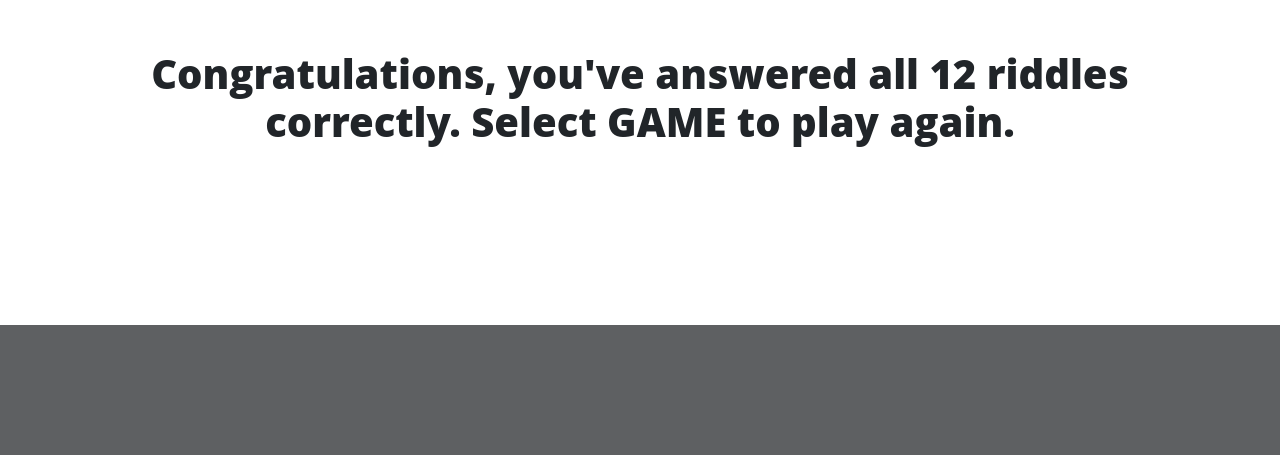
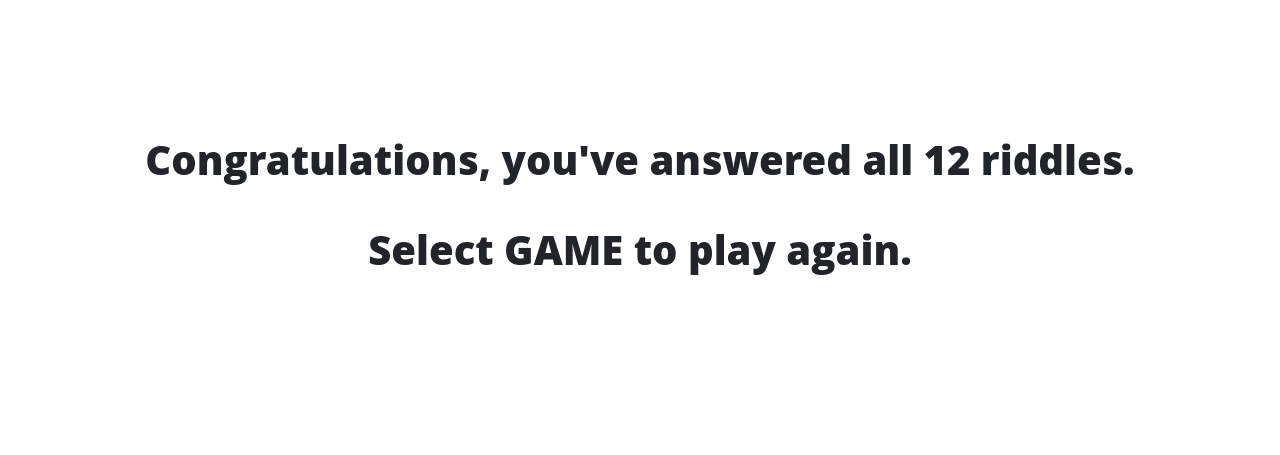
Before and after one commit to GithHayden/IQ-Riddle-Game, a Flask app: template templates/gameover.html in a window 1280 px wide. Shown: the part 475-930 px from the top of the page. Before the commit the page ends 800 px from the top, so only its background shows below. Run offline with Flask 2, Linux system fonts and the light colour scheme; the template is opened without the code that fills it, so the values that code supplies are empty; some libraries are stand-ins or nearby versions.

Commit message:
Update gameover.html styling

```diff
--- a/templates/gameover.html
+++ b/templates/gameover.html
@@ -4,8 +4,11 @@
 <body>
     <div class="row">
         <!-- Game over message -->
-        <div class="col-12 text-center">
-            <h1>Congratulations, you've answered all 12 riddles correctly. Select GAME to play again.</h1>
+        <div class="col-12 text-center" style="padding-top:50px">
+            <h1>
+                <p>Congratulations, you've answered all 12 riddles.</p>
+                <p>Select GAME to play again.</p>
+            </h1>
         </div>
     </div>
 
```
